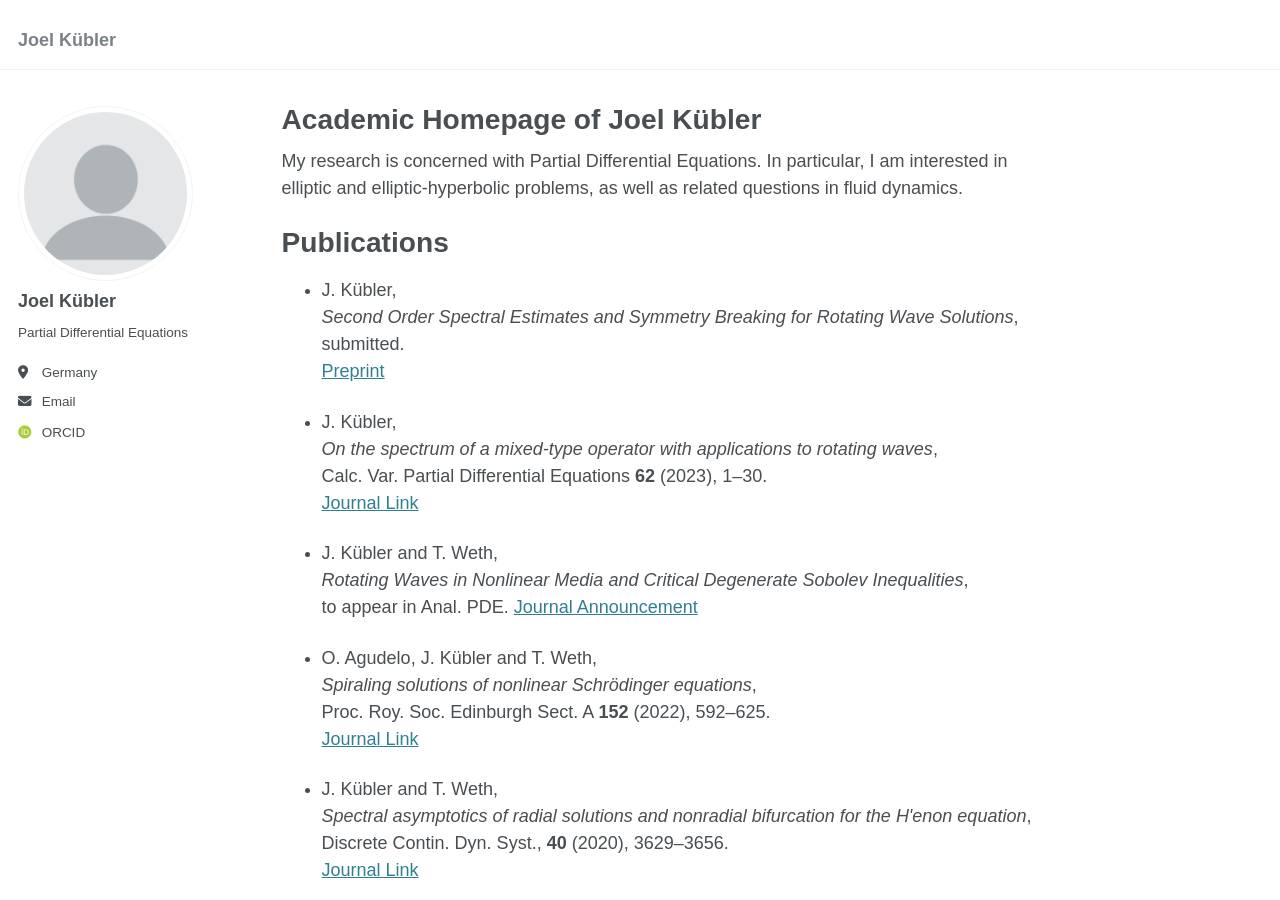
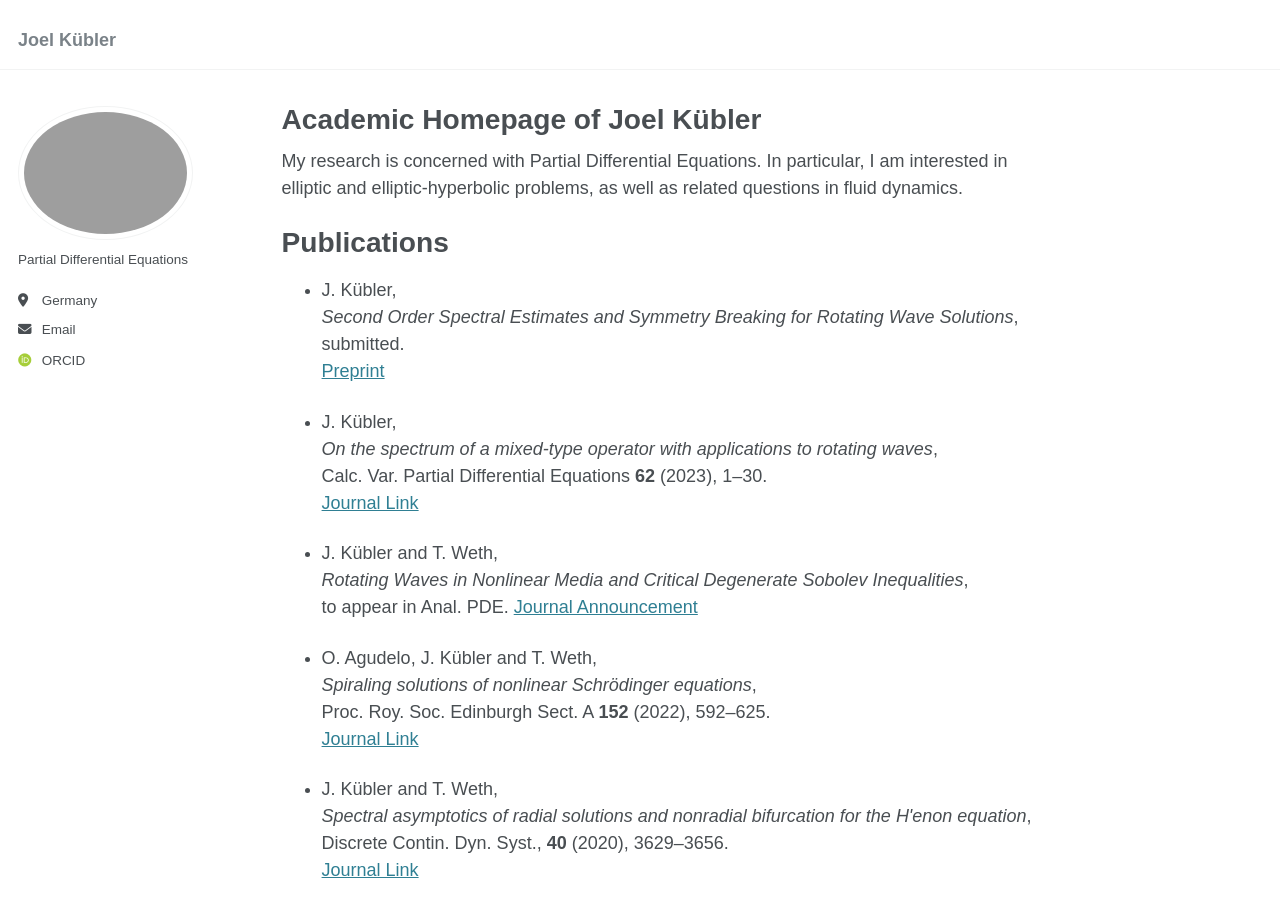
Before and after one commit to jkblr/jkblr.github.io, a Jekyll site: the page built from _pages/about.md, in a window 1280 px wide and 900 px high. Built offline with Jekyll 4.4.1, drawn with Linux system fonts in a browser that asks for light colours; some web fonts are replaced.

Commit message:
Update _config.yml

```diff
--- a/_config.yml
+++ b/_config.yml
@@ -21,8 +21,8 @@ repository               : "jkblr.github.io"
 #               Additional customization can be done by editing /_includes/author-profile.html
 author:
   # Biographic information
-  avatar           : "profile.png"
-  name             : "Joel Kübler"
+  avatar           : #"profile.png"
+  name             : #"Joel Kübler"
   pronouns         : # example: "she/her"
   bio              : "Partial Differential Equations"
   location         : "Germany"
```
